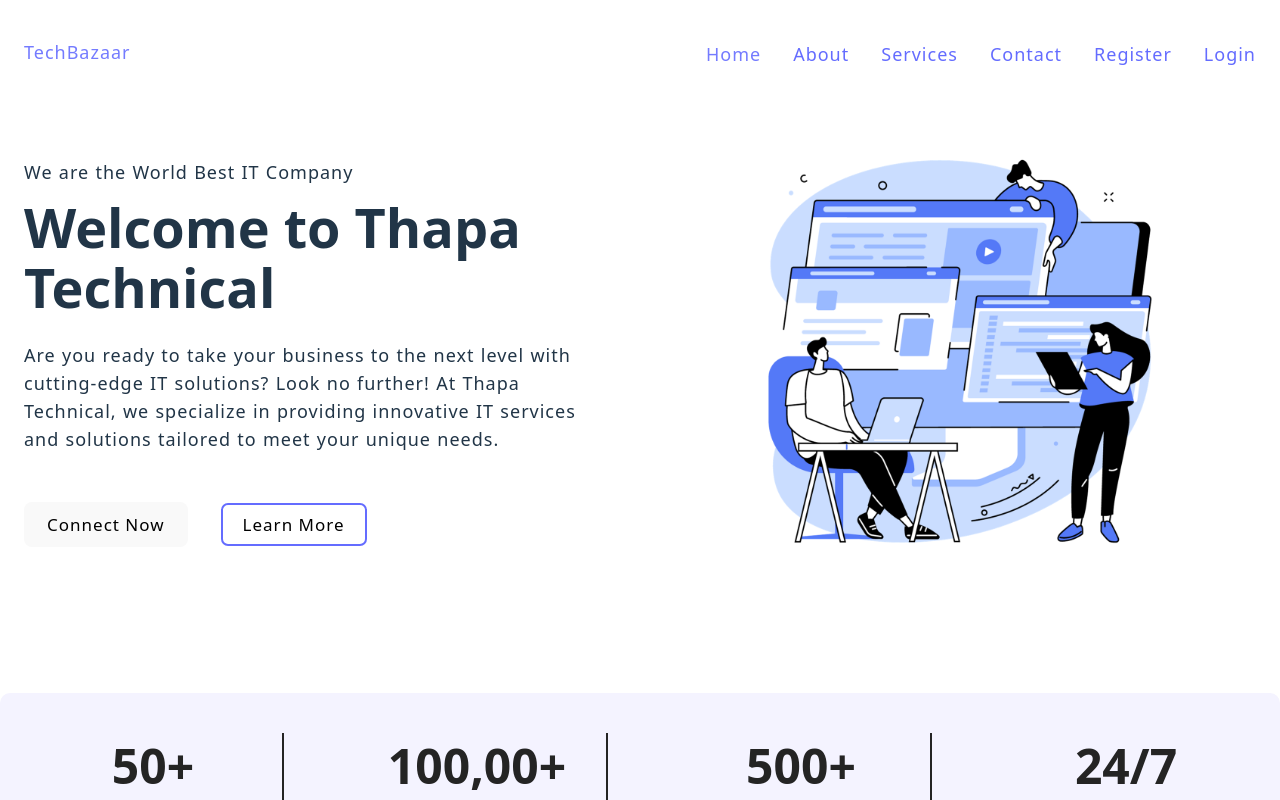
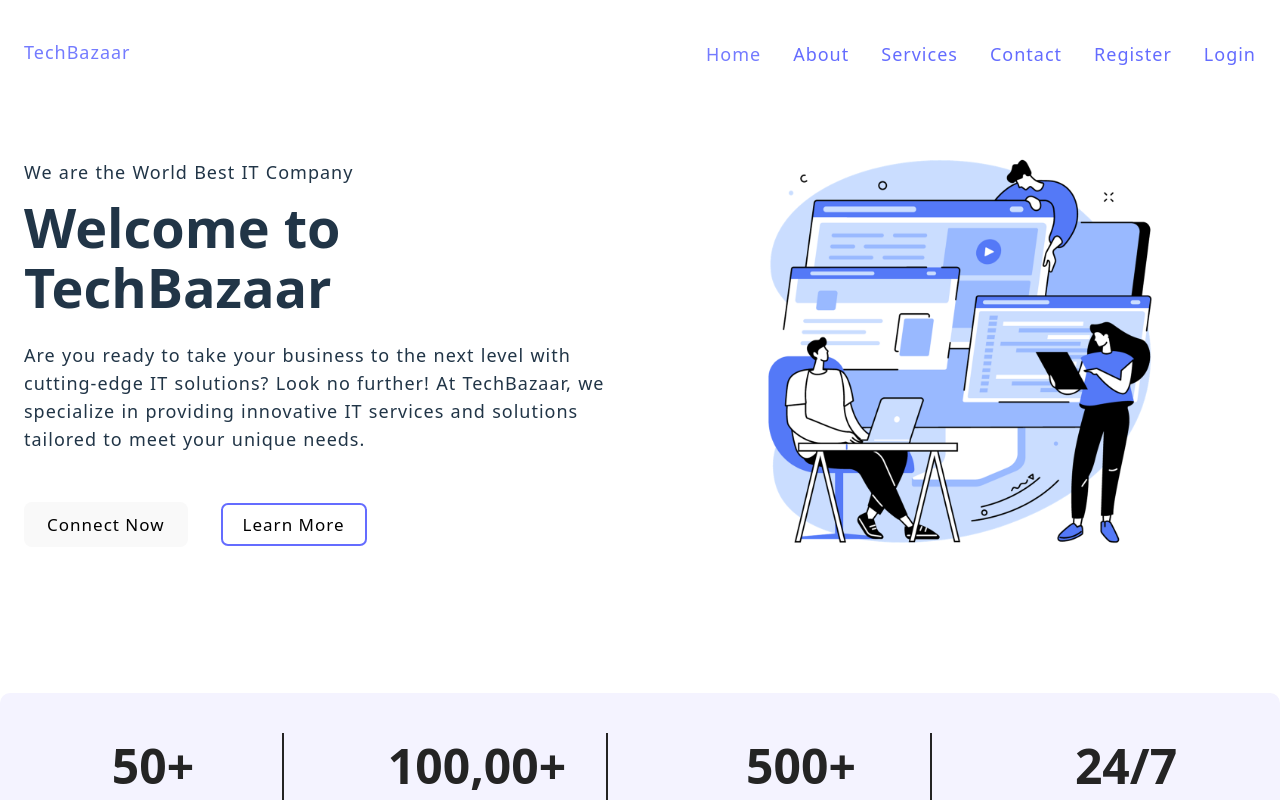
Before and after one commit to apna-tension/MERNStack_Services, a React (Vite) app in the folder client/: page / in a window 1280 px wide. Shown: the top 800 px of the page. Built offline with nearby package versions, Linux system fonts and the light colour scheme; no server answers.

Commit message:
fixing bug

```diff
--- a/client/src/pages/Home.jsx
+++ b/client/src/pages/Home.jsx
@@ -8,10 +8,10 @@ export const Home = () => {
           <div className="container grid grid-two-cols">
             <div className="hero-content">
               <p>We are the World Best IT Company</p>
-              <h1>Welcome to Thapa Technical</h1>
+              <h1>Welcome to TechBazaar</h1>
               <p>
                 Are you ready to take your business to the next level with
-                cutting-edge IT solutions? Look no further! At Thapa Technical,
+                cutting-edge IT solutions? Look no further! At TechBazaar,
                 we specialize in providing innovative IT services and solutions
                 tailored to meet your unique needs.
               </p>
```
